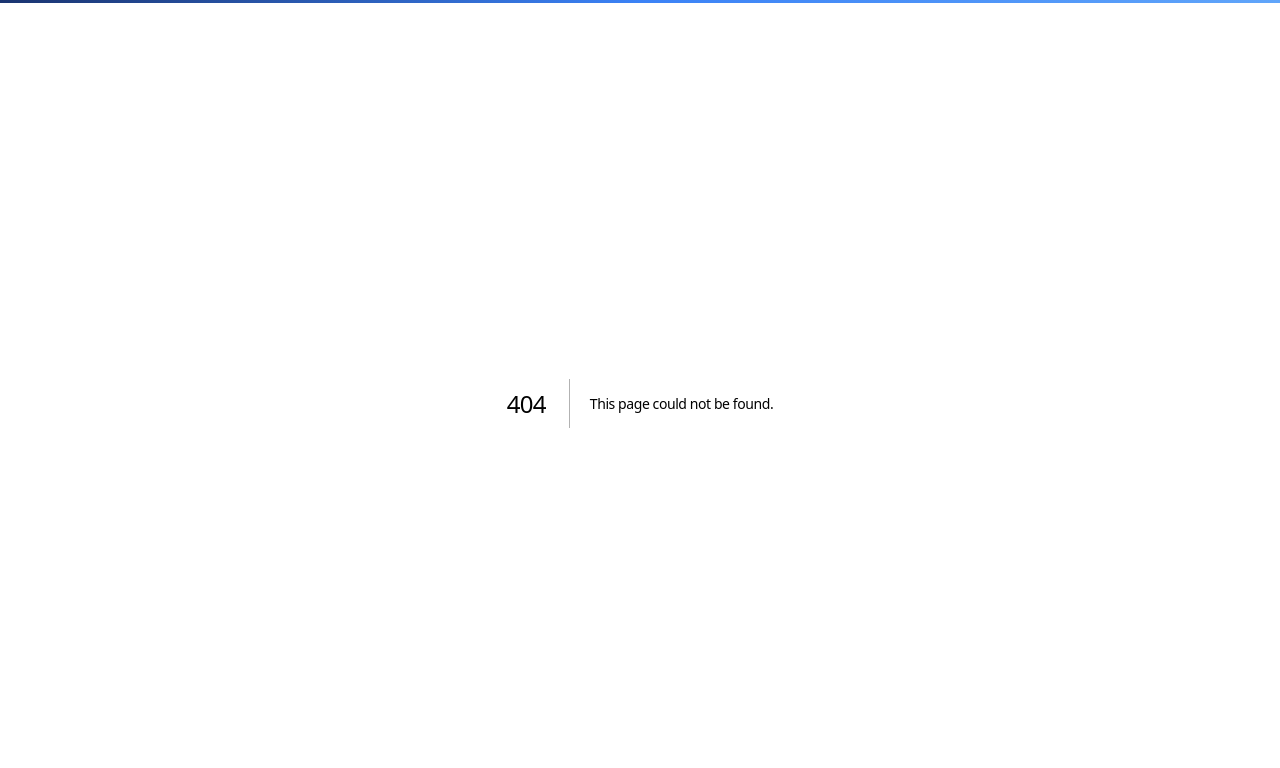
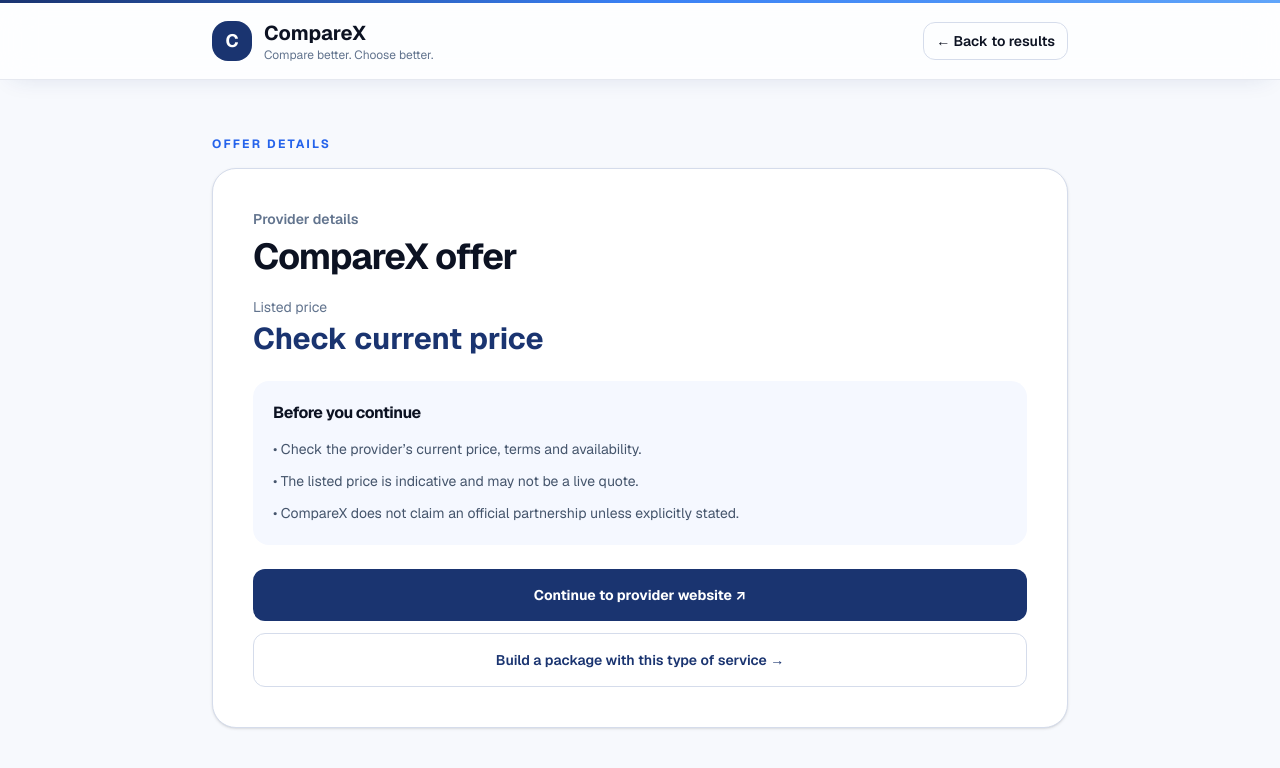
Before and after one commit to pietroconforti-blip/compareX, a Next.js app: page /offer in a window 1280 px wide. Before the commit this address had no page. Shown: the top 768 px of the page. Built offline with nearby package versions, Linux system fonts and the light colour scheme.

Commit message:
Add dedicated internal offer details page

```diff
--- /dev/null
+++ b/app/offer/page.tsx
@@ -0,0 +1,49 @@
+"use client";
+
+import { useSearchParams } from "next/navigation";
+import { Suspense } from "react";
+
+function OfferDetails() {
+  const params = useSearchParams();
+  const title = params.get("title") || "CompareX offer";
+  const provider = params.get("provider") || "Provider details";
+  const price = params.get("price") || "Check current price";
+  const badge = params.get("badge") || "Offer details";
+  const href = params.get("href") || "/";
+  return (
+    <main className="min-h-screen bg-[#f7f9fd] text-[#0c1222]">
+      <header className="border-b border-[#d5dceb] bg-white">
+        <div className="mx-auto flex max-w-4xl items-center justify-between px-5 py-4">
+          <a href="/" className="flex items-center gap-3">
+            <span className="flex h-10 w-10 items-center justify-center rounded-2xl bg-[#1a3470] text-lg font-bold text-white">C</span>
+            <span><span className="block text-xl font-bold">CompareX</span><span className="block text-xs text-slate-500">Compare better. Choose better.</span></span>
+          </a>
+          <a href="/search?q=student%20offers" className="rounded-xl border border-[#d5dceb] px-3 py-2 text-sm font-semibold">← Back to results</a>
+        </div>
+      </header>
+      <div className="mx-auto max-w-4xl px-5 py-8 md:py-14">
+        <p className="text-xs font-bold uppercase tracking-[0.18em] text-[#2563eb]">{badge}</p>
+        <section className="mt-4 rounded-3xl border border-[#d5dceb] bg-white p-6 shadow-sm md:p-10">
+          <p className="text-sm font-semibold text-slate-500">{provider}</p>
+          <h1 className="mt-2 text-3xl font-bold tracking-tight md:text-4xl">{title}</h1>
+          <p className="mt-5 text-sm text-slate-500">Listed price</p>
+          <p className="mt-1 text-3xl font-bold text-[#1a3470]">{price}</p>
+          <div className="mt-6 rounded-2xl bg-[#f5f8ff] p-5">
+            <h2 className="font-bold">Before you continue</h2>
+            <ul className="mt-3 space-y-2 text-sm leading-6 text-slate-600">
+              <li>• Check the provider’s current price, terms and availability.</li>
+              <li>• The listed price is indicative and may not be a live quote.</li>
+              <li>• CompareX does not claim an official partnership unless explicitly stated.</li>
+            </ul>
+          </div>
+          <a href={href} target="_blank" rel="noreferrer" className="mt-6 block rounded-xl bg-[#1a3470] px-5 py-4 text-center text-sm font-bold text-white hover:bg-[#12254f]">Continue to provider website ↗</a>
+          <a href="/package-builder" className="mt-3 block rounded-xl border border-[#d5dceb] px-5 py-4 text-center text-sm font-semibold text-[#1a3470] hover:bg-slate-50">Build a package with this type of service →</a>
+        </section>
+      </div>
+    </main>
+  );
+}
+
+export default function OfferPage() {
+  return <Suspense fallback={<main className="min-h-screen p-8">Loading offer…</main>}><OfferDetails /></Suspense>;
+}
```
